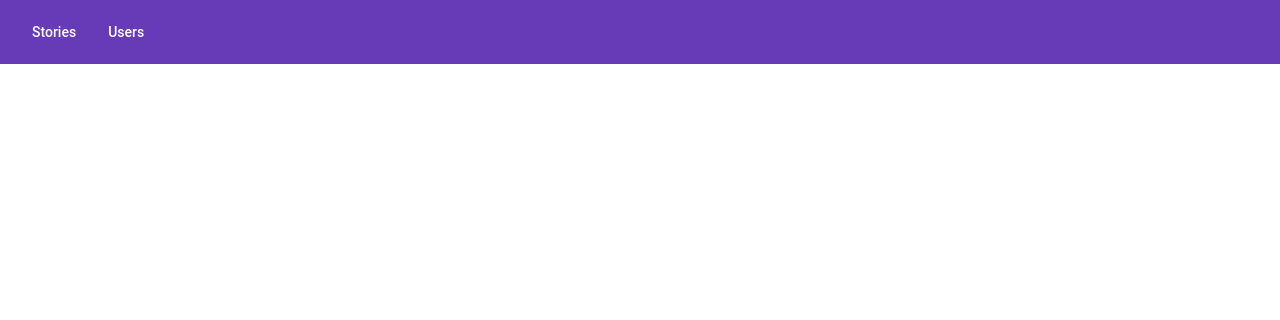
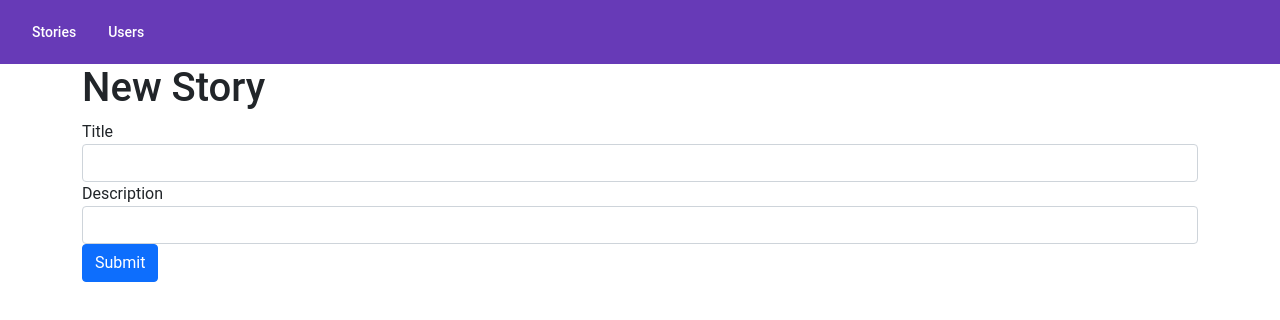
Before and after one commit to WickedMerryAstral/CSWF-AngularApp, an Angular app in the folder StoryManager/: page /stories/new in a window 1280 px wide. Before the commit this address led to /. Shown: the top 320 px of the page. Built offline with nearby package versions, Linux system fonts and the light colour scheme.

Commit message:
Added story manipulation

```diff
--- a/StoryManager/src/app/app-routing.module.ts
+++ b/StoryManager/src/app/app-routing.module.ts
@@ -1,5 +1,6 @@
 import { NgModule } from '@angular/core';
 import { RouterModule, Routes } from '@angular/router';
+import { CreatestoryComponent } from './createstory/createstory.component';
 import { CreateuserComponent } from './createuser/createuser.component';
 import { LoginComponent } from './login/login.component';
 import { StoriesComponent } from './stories/stories.component';
@@ -10,7 +11,8 @@ const routes: Routes = [
   { path: "users", component: UsersComponent },
   { path: "users/new", component: CreateuserComponent },
   { path: "users/login", component: LoginComponent },
-  { path: "stories", component: StoriesComponent }
+  { path: "stories", component: StoriesComponent },
+  { path: "stories/new", component: CreatestoryComponent }
 ];
 
 @NgModule({
--- a/StoryManager/src/app/app.module.ts
+++ b/StoryManager/src/app/app.module.ts
@@ -26,7 +26,8 @@ import { NoopAnimationsModule } from '@angular/platform-browser/animations';
 import { NavigationComponent } from './navigation/navigation.component';
 import { StoriesComponent } from './stories/stories.component';
 import { StorydetailsComponent } from './storydetails/storydetails.component';
-import { LoginComponent } from './login/login.component'
+import { LoginComponent } from './login/login.component';
+import { CreatestoryComponent } from './createstory/createstory.component'
 
 @NgModule({
   declarations: [
@@ -37,7 +38,8 @@ import { LoginComponent } from './login/login.component'
     NavigationComponent,
     StoriesComponent,
     StorydetailsComponent,
-    LoginComponent
+    LoginComponent,
+    CreatestoryComponent
   ],
   imports: [
     HttpClientModule,
--- /dev/null
+++ b/StoryManager/src/app/createstory/createstory.component.html
@@ -0,0 +1,27 @@
+<div class="container">
+  <h1>New Story</h1>
+  <form [formGroup]="storyForm" (ngSubmit)="onSubmit()">
+    <div>
+      <label>Title</label>
+      <input type="text" class="form-control" formControlName="title" required>
+    </div>
+    <div>
+      <label>Description</label>
+      <input type="text" class="form-control" formControlName="description" required>
+    </div>
+    <button class="btn btn-primary" type="submit">Submit</button>
+  </form>
+
+  <div *ngIf="title?.invalid && title?.touched" class="alert alert-danger">
+
+    <div *ngIf="title?.errors?.['required']">
+      Title is required.
+    </div>
+  </div>
+  <div *ngIf="description?.invalid && description?.touched" class="alert alert-danger">
+
+    <div *ngIf="description?.errors?.['required']">
+      Description is required.
+    </div>
+  </div>
+</div>
--- /dev/null
+++ b/StoryManager/src/app/createstory/createstory.component.ts
@@ -0,0 +1,52 @@
+import { Component, OnInit } from '@angular/core';
+import { FormControl, FormGroup, Validators } from '@angular/forms';
+import { Router } from '@angular/router';
+import { Story } from '../../model/story';
+import { User } from '../../model/user';
+import { StoryService } from '../story.service';
+import { WebtokenService } from '../webtoken.service';
+
+@Component({
+  selector: 'app-createstory',
+  templateUrl: './createstory.component.html',
+  styleUrls: ['./createstory.component.css']
+})
+export class CreatestoryComponent implements OnInit {
+
+  user: User;
+
+  constructor(
+    private storyService: StoryService,
+    private router: Router,
+    private webtoken: WebtokenService) {
+  }
+  story: Story;
+  storyForm = new FormGroup({
+    title: new FormControl('',
+      Validators.required),
+    description: new FormControl('',
+      Validators.required),
+  });
+
+  // Getters for Form.
+  get title() {
+    return this.storyForm.get('title');
+  }
+  get description() {
+    return this.storyForm.get('description');
+  }
+
+  ngOnInit(): void {
+    this.webtoken.getUser()
+      .subscribe(result => this.user = result);
+  }
+
+  onSubmit(): void {
+    this.story = this.storyForm.value;
+    this.story.author = this.user;
+    this.storyService.postStory(this.story);
+
+    this.router.navigate(['stories']);
+  }
+
+}
--- a/StoryManager/src/app/stories/stories.component.html
+++ b/StoryManager/src/app/stories/stories.component.html
@@ -1 +1,11 @@
-<p>stories works!</p>
+<div class="container">
+  <h2>Stories</h2>
+  <ul class="list-group">
+    <li class="list-group-item" [class.active]="selectedStory == story" *ngFor="let story of stories" (click)="onSelect(story)">
+      {{story.title}}
+    </li>
+  </ul>
+</div>
+<div class="container">
+  <button mat-button color="primary" (click)="addStory()">Add Story</button>
+</div>
--- a/StoryManager/src/app/stories/stories.component.ts
+++ b/StoryManager/src/app/stories/stories.component.ts
@@ -1,4 +1,7 @@
 import { Component, OnInit } from '@angular/core';
+import { Router } from '@angular/router';
+import { Story } from '../../model/story';
+import { StoryService } from '../story.service';
 
 @Component({
   selector: 'app-stories',
@@ -7,9 +10,22 @@ import { Component, OnInit } from '@angular/core';
 })
 export class StoriesComponent implements OnInit {
 
-  constructor() { }
+  stories: Story[];
+
+  constructor(private storyService: StoryService,
+    private router: Router) { }
 
   ngOnInit(): void {
+    this.storyService.getStories()
+      .subscribe(result => this.stories = result);
   }
 
+  selectedStory?: Story;
+  onSelect(story: Story): void {
+    this.selectedStory = story;
+  }
+
+  addStory(): void {
+    this.router.navigate(['stories/new']);
+  }
 }
--- a/StoryManager/src/app/story.service.ts
+++ b/StoryManager/src/app/story.service.ts
@@ -3,6 +3,7 @@ import { HttpClient, HttpHeaders } from '@angular/common/http';
 import { WebtokenService } from './webtoken.service';
 import { ConnectionString } from './config';
 import { Observable, tap } from 'rxjs';
+import { Story } from '../model/story';
 
 
 @Injectable({
@@ -10,22 +11,44 @@ import { Observable, tap } from 'rxjs';
 })
 export class StoryService {
 
+  httpOptions = {
+  headers: new HttpHeaders({
+    'Content-Type': 'application/json',
+    'Authorization': 'Bearer ' + this.token.getJwtToken()
+    })
+  };
+
   constructor(private http: HttpClient,
     private token: WebtokenService) { }
 
-  postStory() {
+  // Adding a story to the currently active user.
+  postStory(story: Story) : Observable<any>{
+    console.log(story);
 
+    return this.http.post(ConnectionString + "/api/stories/users/" + story.author._id, story, this.httpOptions)
+      .pipe(
+        tap(
+          error => {
+            return error;
+          }
+        )
+      )
   }
 
+  // Getting stories for a given users.
   getStoriesByUser(userID: String): Observable<any> {
-    var httpOptions = {
-      headers: new HttpHeaders({
-        'Content-Type': 'application/json',
-        'Authorization': 'Bearer ' + this.token.getJwtToken()
-      })
-    };
+    return this.http.get(ConnectionString + "/api/stories/users/" + userID, this.httpOptions)
+      .pipe(
+        tap(
+          error => {
+            return error;
+          }
+        )
+      )
+  }
 
-    return this.http.get(ConnectionString + "/api/stories/users/" + userID, httpOptions)
+  getStories(): Observable<any> {
+    return this.http.get(ConnectionString + "/api/stories/", this.httpOptions)
       .pipe(
         tap(
           error => {
--- a/StoryManager/src/app/user.service.ts
+++ b/StoryManager/src/app/user.service.ts
@@ -40,7 +40,7 @@ export class UserService {
   }
 
   register(user: User): Observable<any> {
-    return this.http.post(ConnectionString + '/api/users/', user, this.httpOptions)
+    return this.http.post(ConnectionString + '/api/users', user, this.httpOptions)
       .pipe(
         tap(
           error => {
```
Also changed, not shown: StoryManager/src/app/location.service.ts (added, +9 -0 lines), StoryManager/src/app/createstory/createstory.component.css (added), 2 other files (tests, documents, lock files or other folders).
